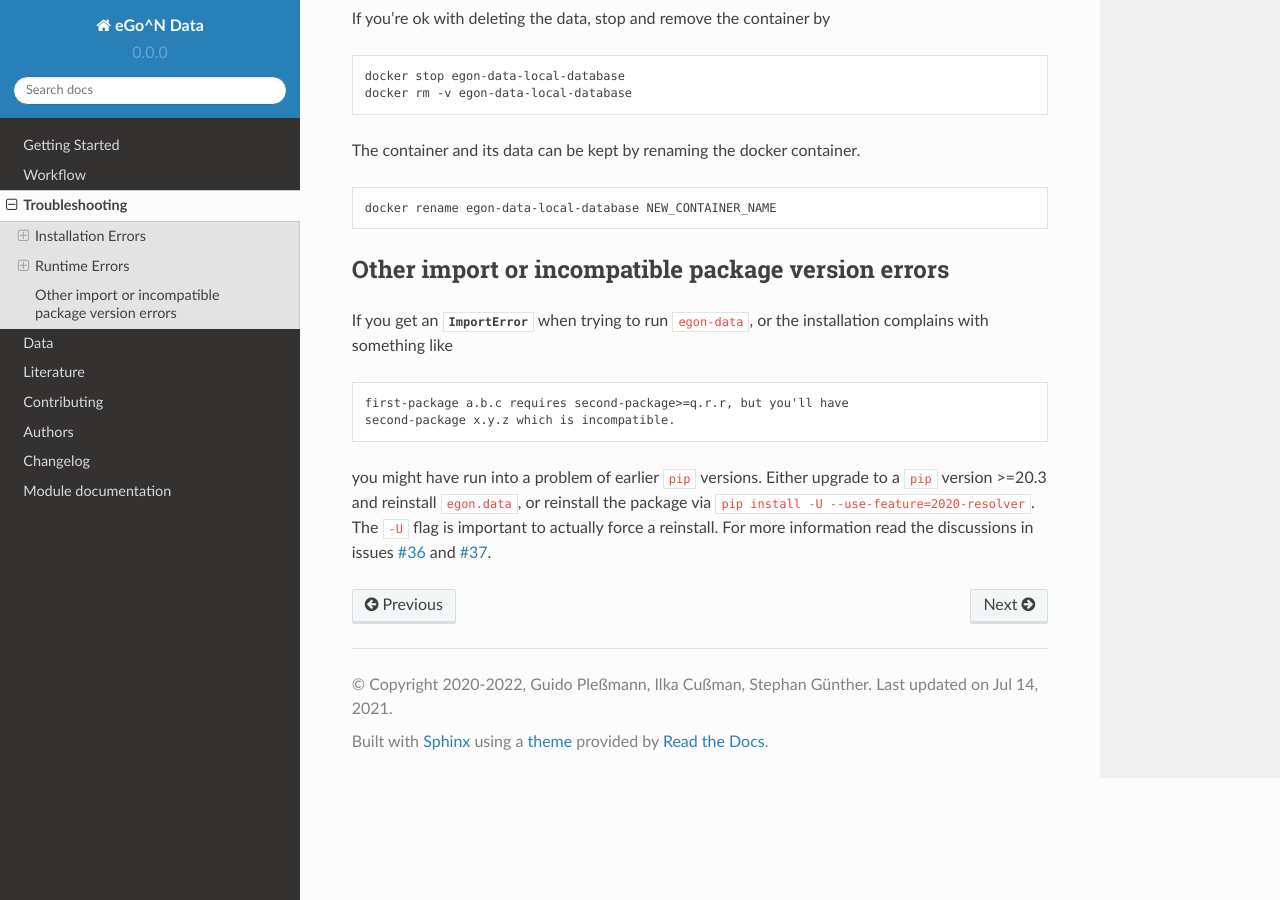
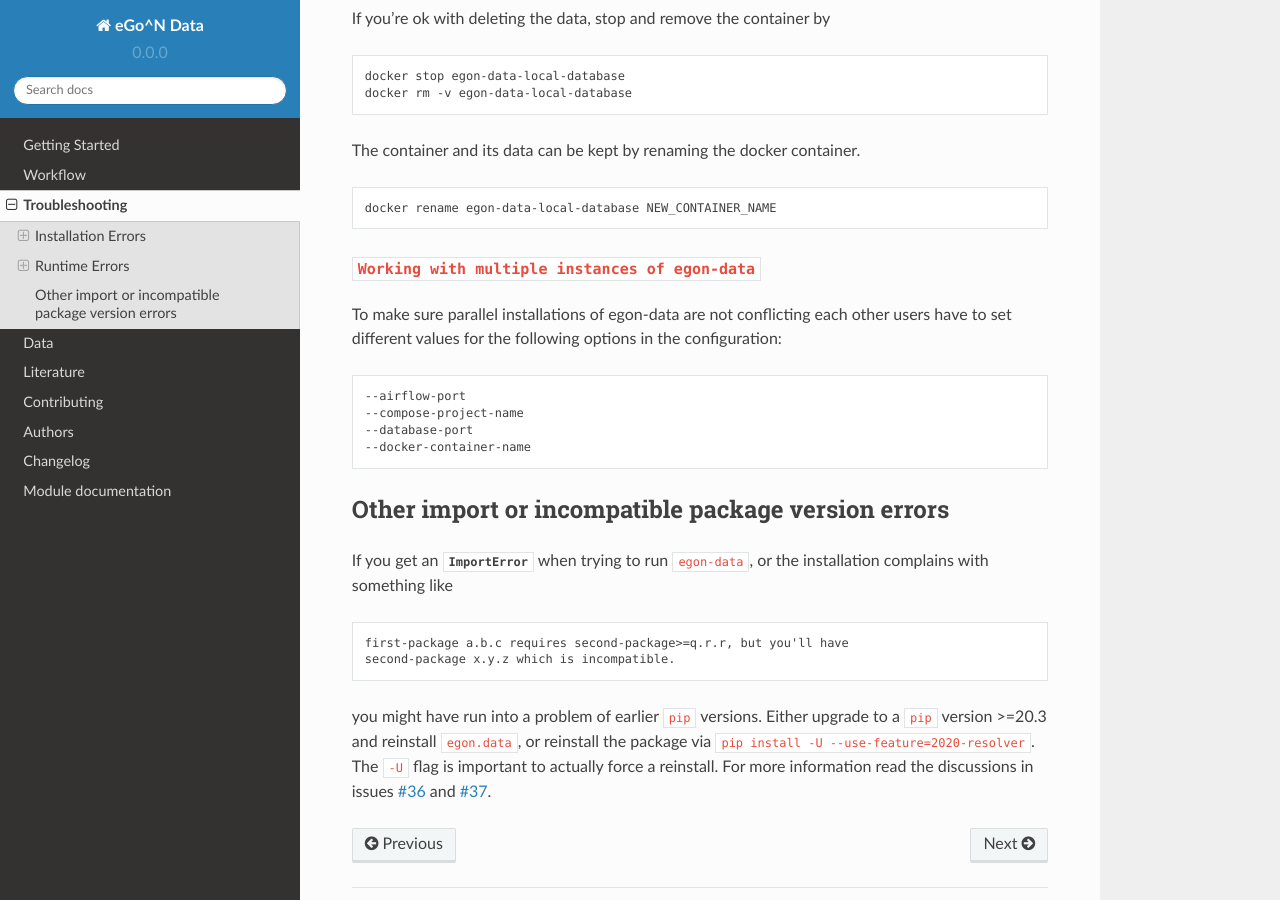
Before and after one commit to openego/eGon-data, a Sphinx documentation site: the page built from docs/troubleshooting.rst, in a window 1280 px wide and 900 px high, scrolled down 1522 px. Built offline with Sphinx 7.4.7 and the Read the Docs theme 2.0.0, drawn with Linux system fonts in a browser that asks for light colours.

Commit message:
Add desctiption of how to set up multiple egon-data instances in parallel

```diff
--- a/docs/troubleshooting.rst
+++ b/docs/troubleshooting.rst
@@ -99,6 +99,21 @@ The container and its data can be kept by renaming the docker container.
 
   docker rename egon-data-local-database NEW_CONTAINER_NAME
 
+
+``Working with multiple instances of egon-data``
+----------------------------------------------------------------------------
+
+To make sure parallel installations of egon-data are not conflicting each other
+users have to set different values for the following options in the configuration:
+
+.. code-block:: none
+
+    --airflow-port
+    --compose-project-name
+    --database-port
+    --docker-container-name
+
+
 Other import or incompatible package version errors
 ===================================================
 
```
